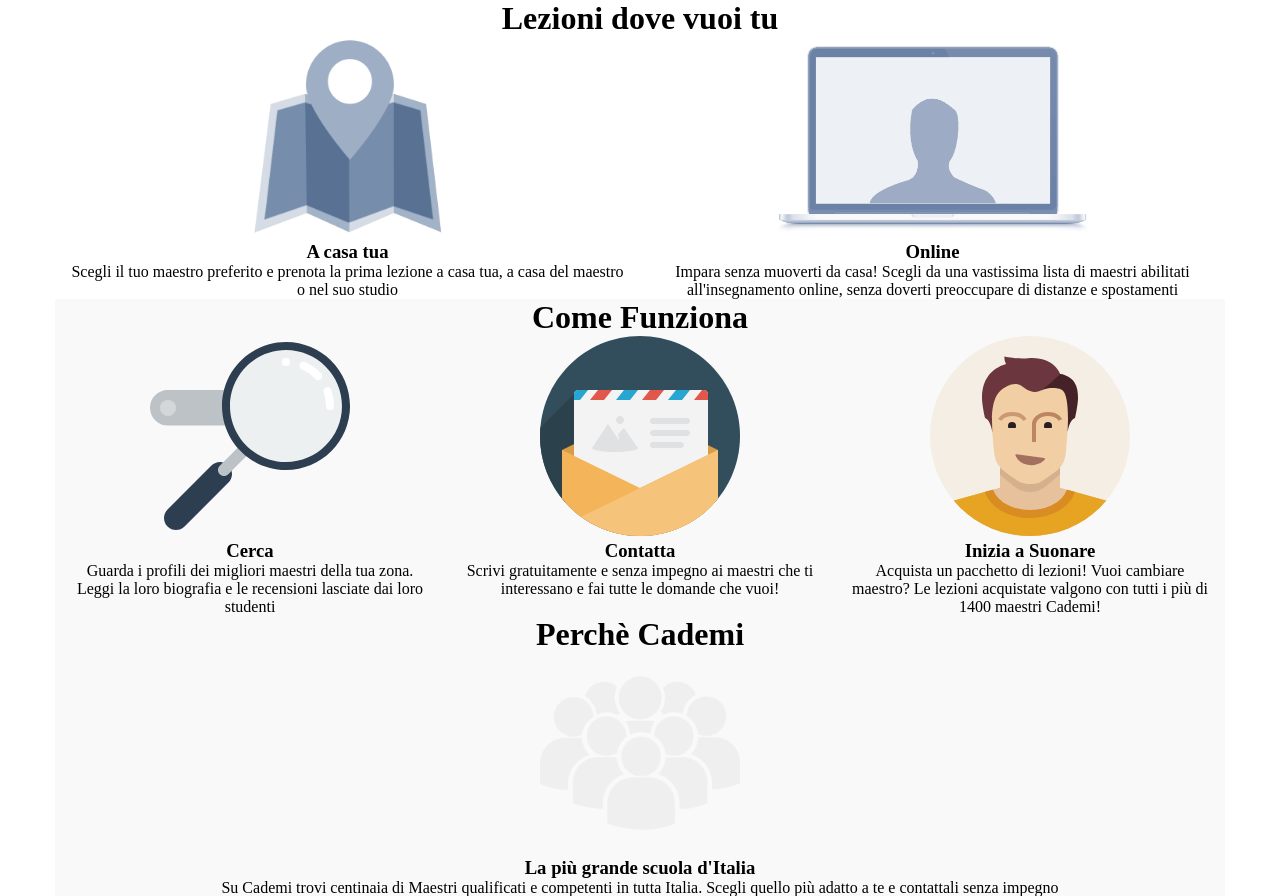
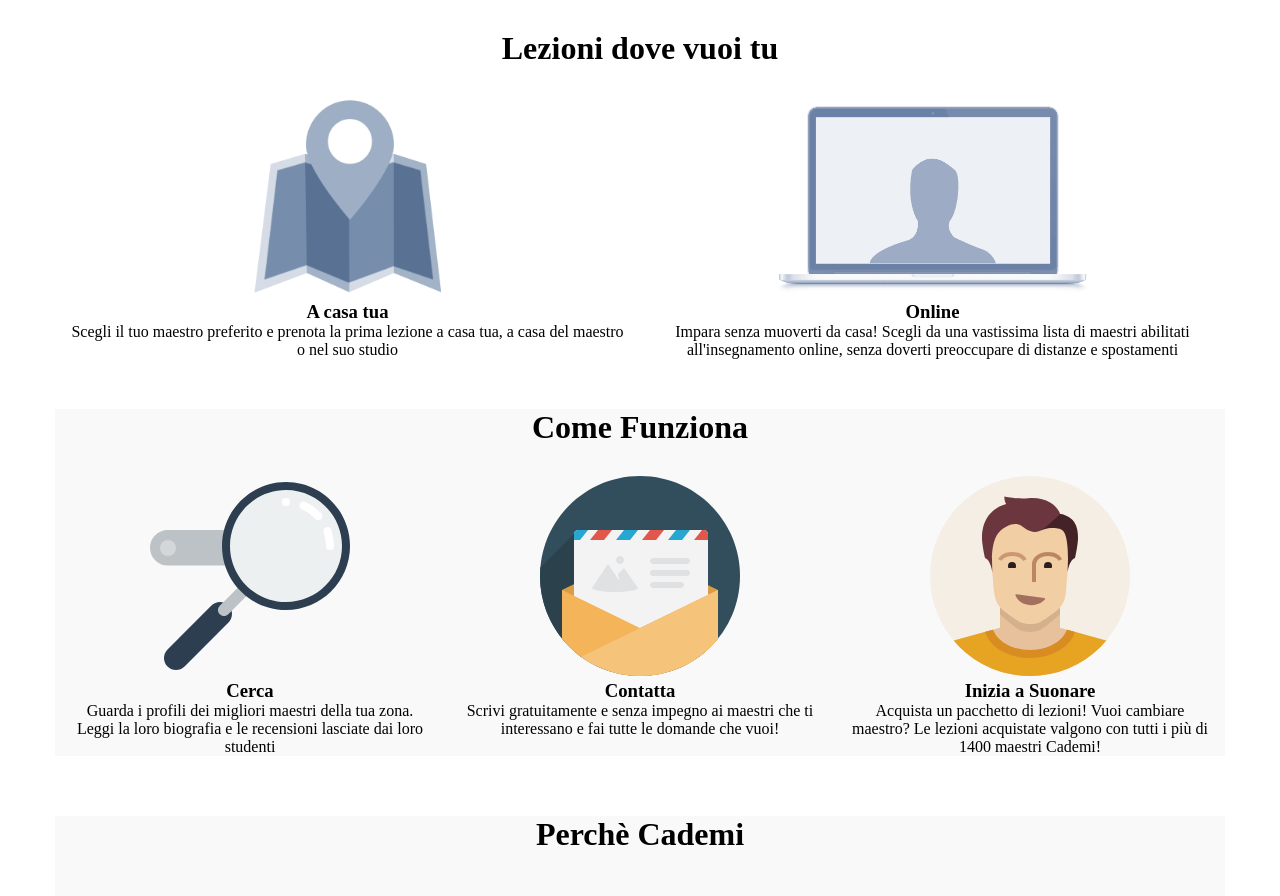
Before and after one commit to Giuliaguerrazzi/html-css-resp-wannabe-12bool, a plain HTML site: page index.html in a window 1280 px wide. Shown: the top 896 px of the page. Drawn offline with Linux system fonts and the light colour scheme.

Commit message:
add style

```diff
--- a/index.html
+++ b/index.html
@@ -10,20 +10,21 @@
   </head>
 
   <body>
+    <!-- Lezioni -->
     <div class="container">
-      <div class="row col-xs-12 col-lg-12">
-        <h1 class=''>Lezioni dove vuoi tu</h1>
+      <div class="row text-center col-xs-12 col-md-12 col-lg-12">
+        <h1 class='title1'>Lezioni dove vuoi tu</h1>
       </div>
-        <div class="container">
-         <div class="col-xs-12 col-lg-6">
-           <div class="left">
+        <div class="lesson container">
+         <div class="col-xs-12 col-md-6 col-lg-6">
+           <div class="left text-center">
            <img src="img/icon/maps.png" alt="">
            <h3>A casa tua</h3>
            Scegli il tuo maestro preferito e prenota la prima lezione a casa tua, a casa del maestro o nel suo studio
            </div>
          </div>
-         <div class="col-xs-12 col-lg-6">
-           <div class="right">
+         <div class="col-xs-12 col-md-6 col-lg-6">
+           <div class="right text-center">
            <img src="img/icon/screen.png" alt="">
            <h3>Online</h3>
            Impara senza muoverti da casa! Scegli da una vastissima lista di maestri abilitati all'insegnamento online, senza doverti preoccupare di distanze e spostamenti
@@ -33,22 +34,23 @@
 
     </div>
 
-    <div class="container grey">
-      <div class="row col-xs-12 col-lg-12">
-        <h1 class=''>Come Funziona</h1>
+    <!-- Steps -->
+    <div class="steps container grey">
+      <div class="row text-center col-xs-12 col-md-12 col-lg-12">
+        <h1 class='title2'>Come Funziona</h1>
       </div>
       <div class="container">
-        <div class="left col-xs-12 col-lg-4">
+        <div class="left text-center col-xs-12 col-md-4 col-lg-4">
           <img src="img/search.svg" alt="">
           <h3>Cerca</h3>
           Guarda i profili dei migliori maestri della tua zona. Leggi la loro biografia e le recensioni lasciate dai loro studenti
         </div>
-        <div class="central col-xs-12 col-lg-4">
+        <div class="central text-center col-xs-12 col-md-4 col-lg-4">
           <img src="img/letter.svg" alt="">
           <h3>Contatta</h3>
           Scrivi gratuitamente e senza impegno ai maestri che ti interessano e fai tutte le domande che vuoi!
         </div>
-        <div class="right col-xs-12 col-lg-4">
+        <div class="right text-center col-xs-12 col-md-4 col-lg-4">
           <img src="img/male.svg" alt="">
           <h3>Inizia a Suonare</h3>
           Acquista un pacchetto di lezioni! Vuoi cambiare maestro? Le lezioni acquistate valgono con tutti i più di 1400 maestri Cademi!
@@ -56,24 +58,25 @@
       </div>
     </div>
 
+    <!-- Perche -->
     <div class="container grey">
-      <div class="row col-xs-12 col-lg-12">
-        <h1>Perchè Cademi</h1>
+      <div class="row text-center col-xs-12 col-md-12 col-lg-12">
+        <h1 class='title3 margin-30'>Perchè Cademi</h1>
 
-        <div class="first col-xs-12 col-lg-12">
-          <img src="img/icon/profile.png" alt="">
+        <div class="first margin-30 text-center col-xs-12 col-md-12 col-lg-12">
+          <img class='img-blue' src="img/icon/profile.png" alt="">
           <h3>La più grande scuola d'Italia</h3>
           Su Cademi trovi centinaia di Maestri qualificati e competenti in tutta Italia. Scegli quello più adatto a te e contattali senza impegno
           <hr>
         </div>
-        <div class="second col-xs-12 col-lg-12">
-          <img src="img/icon/secure.png" alt="">
+        <div class="second margin-30 text-center col-xs-12 col-md-12 col-lg-12">
+          <img class='img-blue' src="img/icon/secure.png" alt="">
           <h3>Soddisfazione Garantita</h3>
           Se non sei soddisfatto del tuo maestro, puoi cambiarlo senza costi aggiuntivi. Le lezioni acquistate su Cademi possono essere utilizzate con tutti i nostri maestri e il nostro team è sempre disponibile per darti un consiglio!
           <hr>
         </div>
-        <div class="third col-xs-12 col-lg-12">
-          <img src="img/icon/flex.png" alt="">
+        <div class="third margin-30 text-center col-xs-12 col-md-12 col-lg-12">
+          <img class='img-blue' src="img/icon/flex.png" alt="">
           <h3>Flessibile e Conveniente</h3>
           Cademi non ha alcun costo d’iscrizione a differenza delle scuole di musica tradizionali. Inoltre, sei tu a scegliere dove fare lezione e gli orari delle tue lezioni.
         </div>
--- a/style.css
+++ b/style.css
@@ -1,32 +1,42 @@
-.row {
-  width: 1170px;
-  max-width: 100%;
-  margin: 0 auto;
-}
+/* Utilities */
 
-
-/* BLOCCO LEZIONI */
-.row,
-.left,
-.central,
-.right,
-.first,
-.second,
-.third {
+.text-center {
   text-align: center;
-}
-
-
-/* BLOCCO STEPS */
-
-
-/* BLOCCO PERCHE */
-
-/* COMMON */
-.container.grey {
-  background-color: #f9f9f9;
 }
 
 img {
   height: 200px;
 }
+
+.img-blue {
+  background-color: #428bca;
+  border-radius: 50%;
+  padding: 15px;
+}
+
+.margin-30 {
+  margin-bottom: 50px;
+}
+
+/* BLOCCO LEZIONI */
+.title1 {
+  margin: 30px 0;
+}
+
+.lesson {
+  margin-bottom: 50px;
+}
+
+/* BLOCCO STEPS */
+.steps {
+  margin-bottom: 60px;
+}
+
+.title2 {
+  margin-bottom: 30px;
+}
+
+/* BLOCCO PERCHE */
+.container.grey {
+  background-color: #f9f9f9;
+}
```
